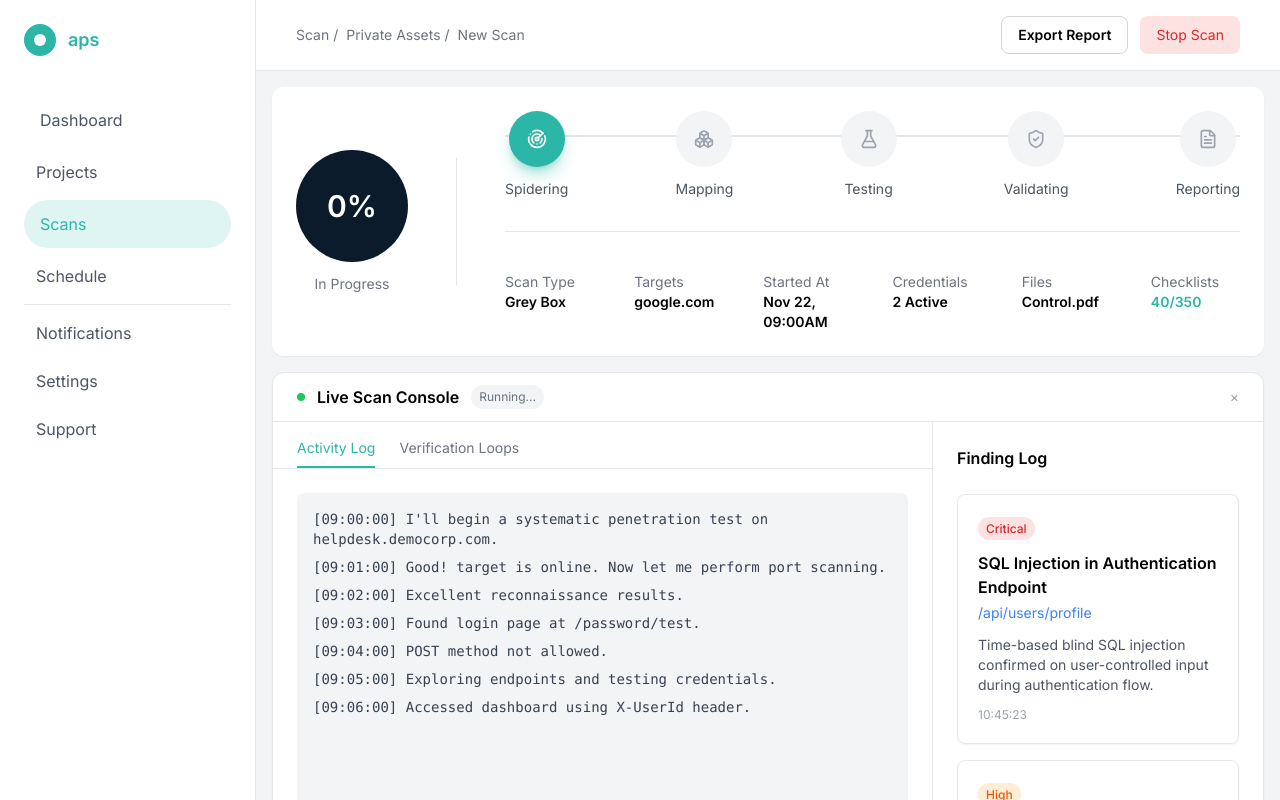
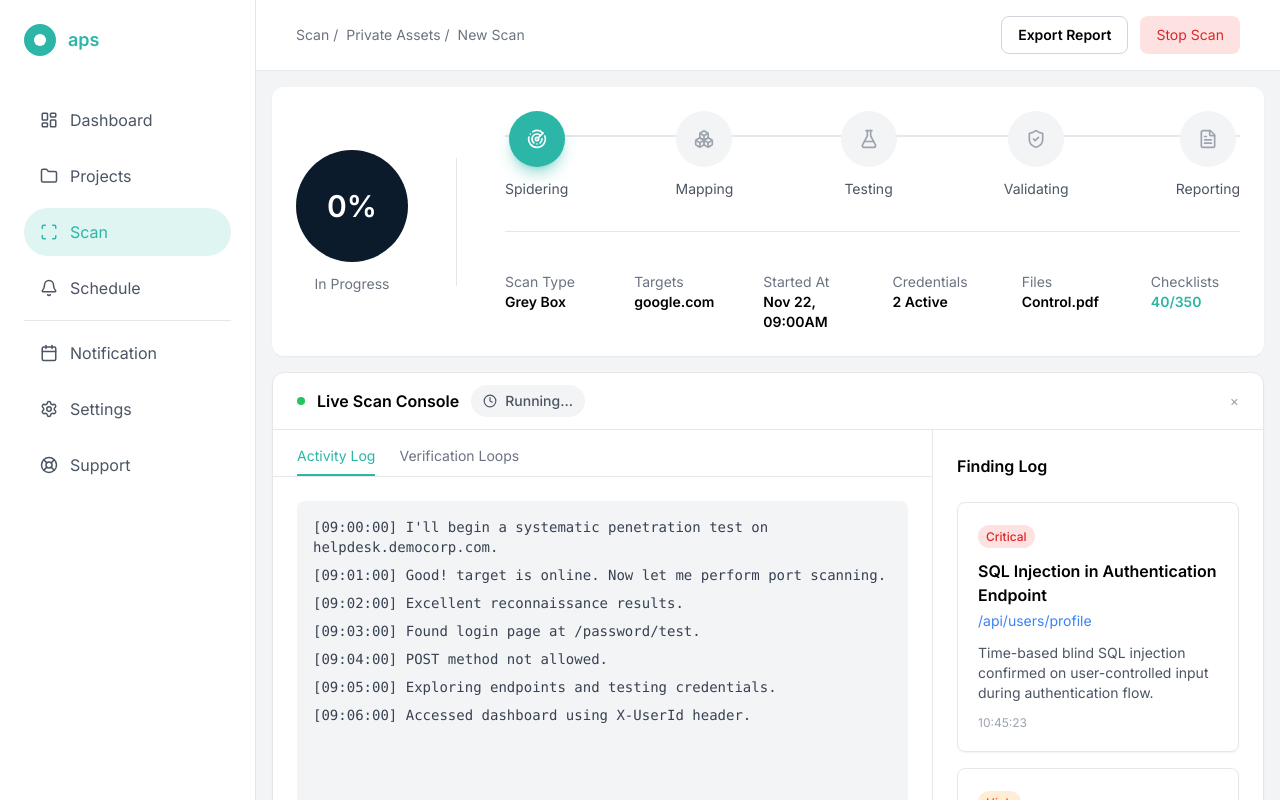
Before and after one commit to Vanshika-Sharma15/aps-dashboard, a React (Vite) app: page /scans in a window 1280 px wide. Shown: the top 800 px of the page. Built offline with nearby package versions, Linux system fonts and the light colour scheme.

Commit message:
Icon updated for sidebar, running in scan page

```diff
--- a/src/layouts/DashboardLayout.jsx
+++ b/src/layouts/DashboardLayout.jsx
@@ -1,6 +1,15 @@
 import { useContext } from "react";
 import { useNavigate, useLocation } from "react-router-dom";
 import { ThemeContext } from "../context/ThemeContext";
+import {
+  LayoutDashboard,
+  Folder,
+  Scan,
+  Calendar,
+  Bell,
+  Settings,
+  LifeBuoy,
+} from "lucide-react";
 
 function DashboardLayout({ children }) {
   const navigate = useNavigate();
@@ -28,11 +37,16 @@ function DashboardLayout({ children }) {
                   : "text-[#4B5563] hover:bg-gray-200"
               }`}
             >
-              Dashboard
+              <LayoutDashboard size={18} />
+              <span>Dashboard</span>
             </div>
 
-            <div className="cursor-pointer px-3 py-2 rounded-md text-gray-600 dark:text-gray-400 hover:text-teal-500">
-              Projects
+            <div
+              onClick={() => navigate("/projects")}
+              className="flex items-center gap-3 cursor-pointer px-4 py-3 rounded-full transition text-[#4B5563] hover:bg-gray-200"
+            >
+              <Folder size={18} />
+              <span>Projects</span>
             </div>
 
             <div
@@ -43,25 +57,42 @@ function DashboardLayout({ children }) {
                   : "text-[#4B5563] dark:text-gray-300 hover:bg-gray-200 dark:hover:bg-[#1F2937]"
               }`}
             >
-              Scans
+              <Scan size={18} />
+              <span>Scan</span>
             </div>
 
-            <div className="cursor-pointer px-3 py-2 rounded-md text-gray-600 dark:text-gray-400 hover:text-teal-500">
-              Schedule
+            <div
+              onClick={() => navigate("/projects")}
+              className="flex items-center gap-3 cursor-pointer px-4 py-3 rounded-full transition text-[#4B5563] hover:bg-gray-200"
+            >
+              <Bell size={18} />
+              <span>Schedule</span>
             </div>
 
             <div className="border-t border-gray-200 my-6"></div>
 
-            <div className="cursor-pointer px-3 py-2 rounded-md text-gray-600 dark:text-gray-400 hover:text-teal-500">
-              Notifications
+            <div
+              onClick={() => navigate("/projects")}
+              className="flex items-center gap-3 cursor-pointer px-4 py-3 rounded-full transition text-[#4B5563] hover:bg-gray-200"
+            >
+              <Calendar size={18} />
+              <span>Notification</span>
             </div>
 
-            <div className="cursor-pointer px-3 py-2 rounded-md text-gray-600 dark:text-gray-400 hover:text-teal-500">
-              Settings
+            <div
+              onClick={() => navigate("/projects")}
+              className="flex items-center gap-3 cursor-pointer px-4 py-3 rounded-full transition text-[#4B5563] hover:bg-gray-200"
+            >
+              <Settings size={18} />
+              <span>Settings</span>
             </div>
 
-            <div className="cursor-pointer px-3 py-2 rounded-md text-gray-600 dark:text-gray-400 hover:text-teal-500">
-              Support
+            <div
+              onClick={() => navigate("/projects")}
+              className="flex items-center gap-3 cursor-pointer px-4 py-3 rounded-full transition text-[#4B5563] hover:bg-gray-200"
+            >
+              <LifeBuoy size={18} />
+              <span>Support</span>
             </div>
           </nav>
         </div>
--- a/src/pages/ScanPage.jsx
+++ b/src/pages/ScanPage.jsx
@@ -6,6 +6,7 @@ import {
   FlaskConical,
   ShieldCheck,
   FileText,
+  Clock
 } from "lucide-react";
 
 function ScanPage() {
@@ -148,9 +149,10 @@ function ScanPage() {
             <span className="font-semibold text-black dark:text-white">
               Live Scan Console
             </span>
-            <span className="text-xs bg-gray-100 dark:bg-gray-700 px-2 py-1 rounded-full text-gray-500">
-              Running...
-            </span>
+            <div className="inline-flex items-center gap-2 px-3 py-1.5 rounded-full bg-gray-100 dark:bg-gray-700 text-gray-600 dark:text-gray-300 text-sm font-medium">
+  <Clock size={14} />
+  <span>Running...</span>
+</div>
           </div>
 
           <div className="text-gray-400 text-sm cursor-pointer">×</div>
```
